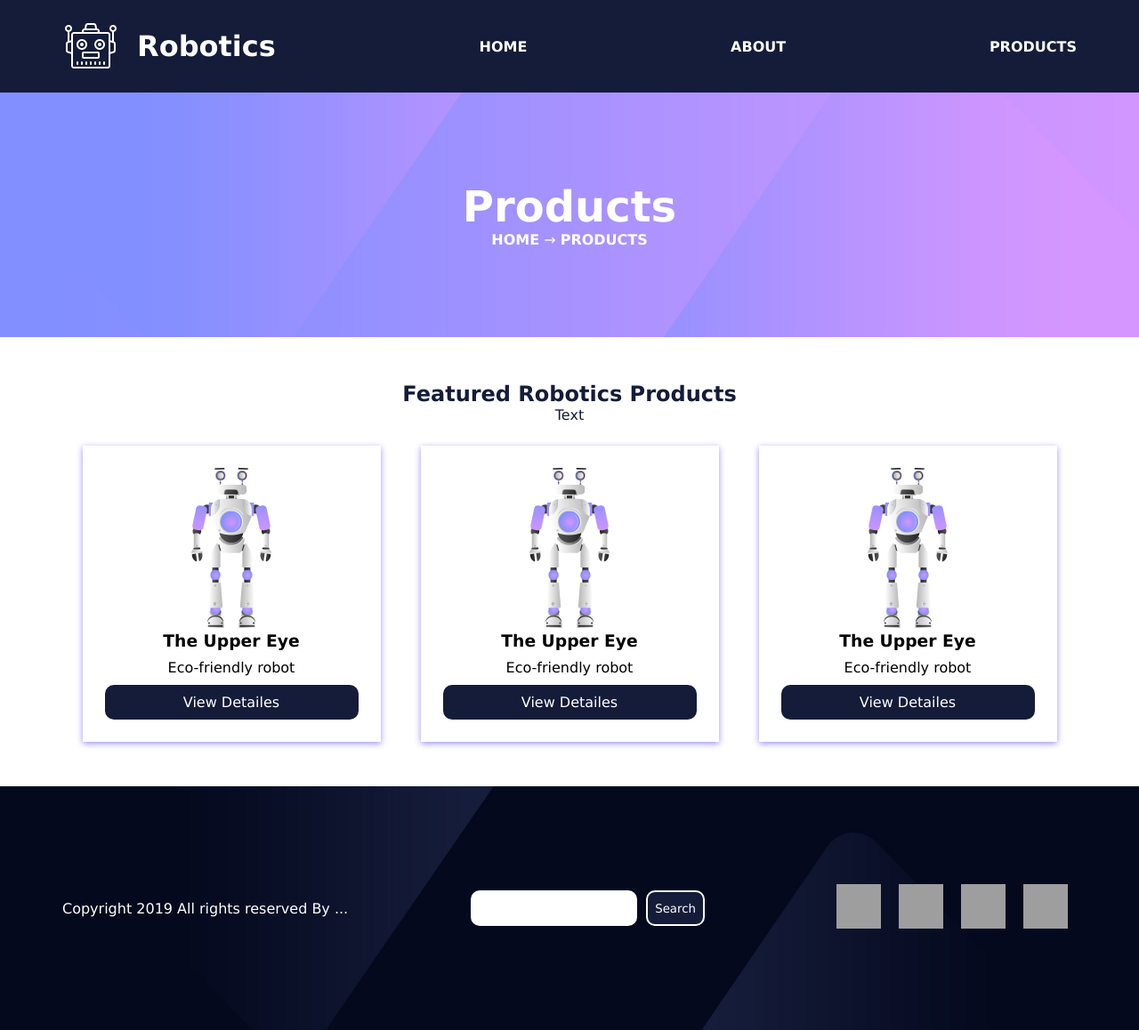
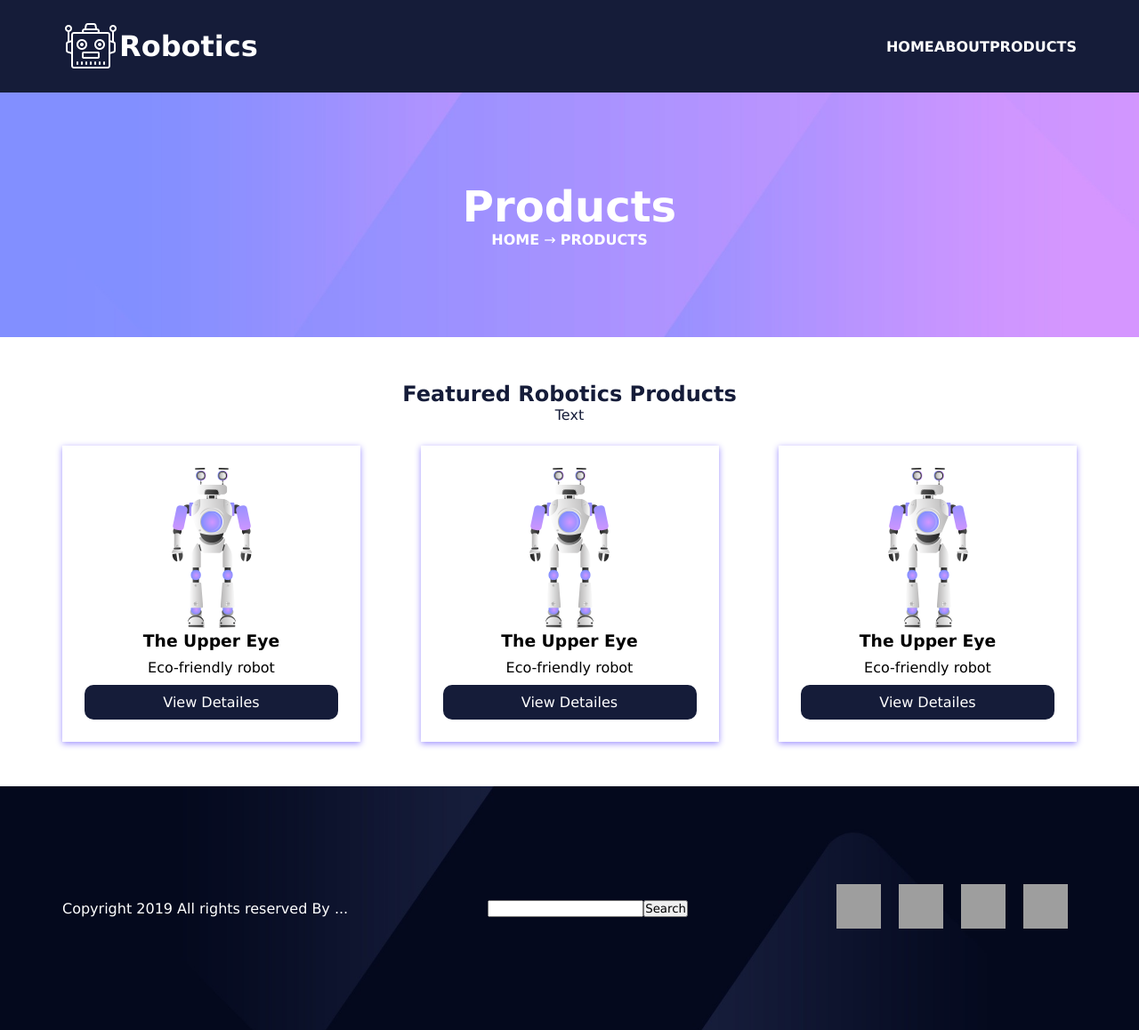
Before and after one commit to techgamingcore/andromeda-galaxy29.github.io, a PHP site: page /m1/landing/index.html in a window 1280 px wide. Shown: the whole page at 89% size. Run offline with PHP 8.4, Linux system fonts and the light colour scheme; grey boxes are pictures that could not be loaded.

Commit message:
Update flex_box.css

```diff
--- a/m1/landing/flex_box.css
+++ b/m1/landing/flex_box.css
@@ -2,6 +2,7 @@
     display: flex;
     flex-direction: row;
     justify-content: space-between;
+    align-items: center;
 }
 
 .header .container {
@@ -17,20 +18,18 @@
     flex-grow: 1;
 }
 
-.logo-img {
-    margin-right: 20px;
-}
-
 .header-menu {
     flex-grow: 2;
+    display: flex;
+    justify-content: flex-end;
 }
 
 .cards-row {
     display: flex;
     flex-direction: row;
+    flex-wrap: wrap;
     align-items: center;
-    justify-content: space-around;
-    flex-grow: 1;
+    justify-content: space-between;
 }
 
 .footer .container {
@@ -42,8 +41,7 @@
 
 .social-networks {
     display: flex;
-    justify-content: end;
-    justify-content: space-between;
+    justify-content: flex-end;
 }
 
 .search {
@@ -51,24 +49,3 @@
     flex-direction: row;
     align-items: center;
 }
-
-.search-input {
-    height: 40px;
-    flex-grow: 3;
-    border-radius: 10px;
-    border: none;
-    margin-right: 10px;
-    padding: 0 8px;
-}
-
-.search-button {
-    height: 40px;
-    flex-grow: 2;
-    border-radius: 10px;
-    border: 2px solid white;
-    background-color: #151c39;
-    color: white;
-    padding: 0 8px;
-    text-align: center;
-    transition-duration: 0.1s;
-}
```
